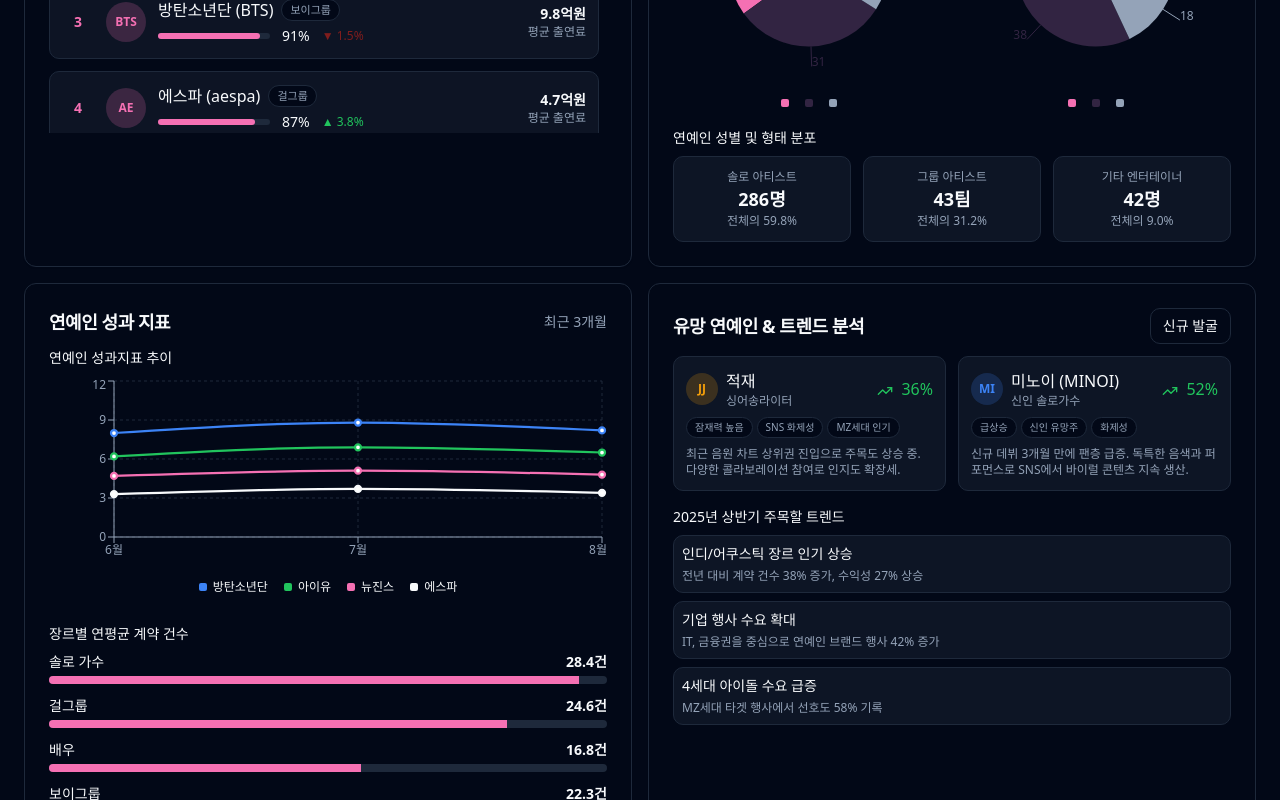
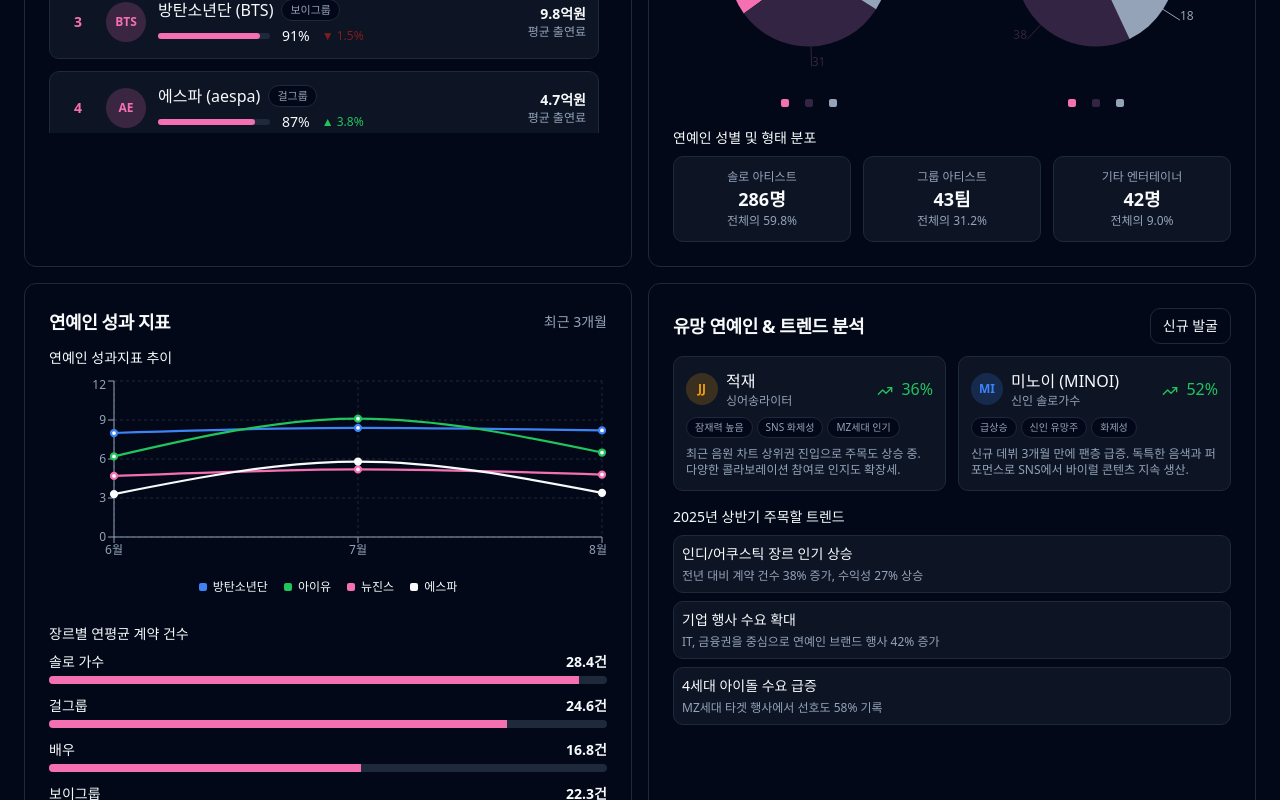
Before and after one commit to lje0722/celefix-auto-agent, a React (Vite) app: page /admin/dashboard in a window 1280 px wide. Shown: the part 486-1286 px from the top of the page. Built offline with nearby package versions, Linux system fonts and the light colour scheme.

Commit message:
Adjust performance graph data
Adjusted the performance graph data in `src/pages/admin/dashboard/PerformanceMetrics.tsx` to alter the order of performers in July, ensuring IU and Espa are ranked first and third respectively, while maintaining the current color scheme.

```diff
--- a/src/pages/admin/dashboard/PerformanceMetrics.tsx
+++ b/src/pages/admin/dashboard/PerformanceMetrics.tsx
@@ -3,7 +3,7 @@ import { LineChart, Line, XAxis, YAxis, CartesianGrid, BarChart, Bar } from "rec
 
 const feeLineData = [
   { month: "6월", "방탄소년단": 8.0, "아이유": 6.2, "뉴진스": 4.7, "에스파": 3.3 },
-  { month: "7월", "방탄소년단": 8.8, "아이유": 6.9, "뉴진스": 5.1, "에스파": 3.7 },
+  { month: "7월", "방탄소년단": 8.4, "아이유": 9.1, "뉴진스": 5.2, "에스파": 5.8 },
   { month: "8월", "방탄소년단": 8.2, "아이유": 6.5, "뉴진스": 4.8, "에스파": 3.4 },
 ];
 
```
